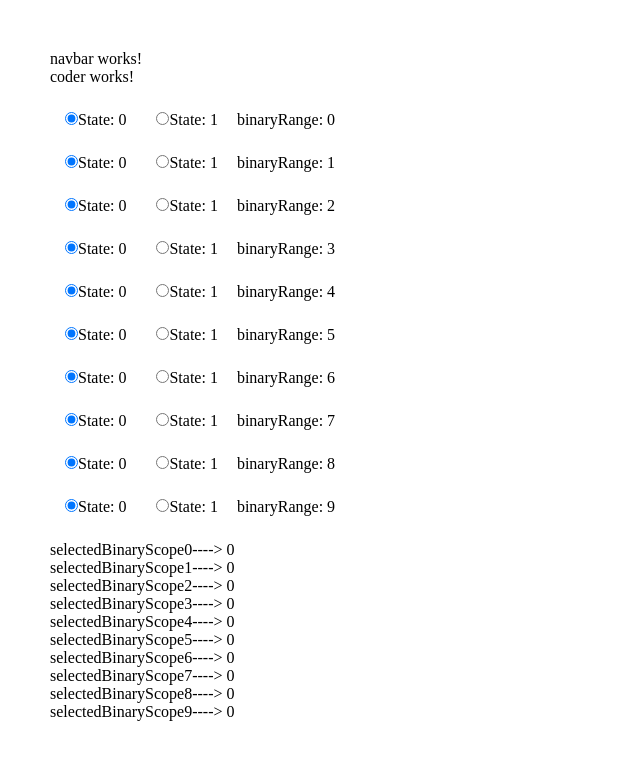
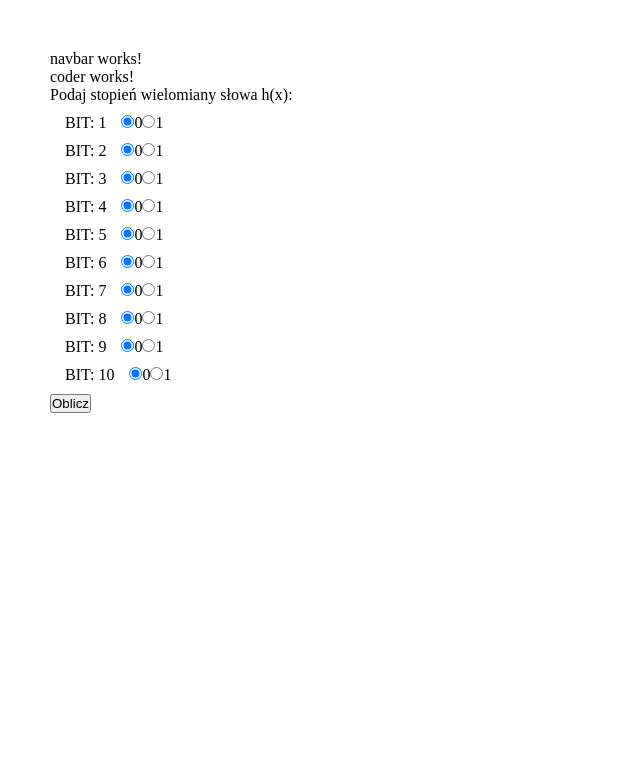
Before and after one commit to agims7/Coder, an Angular app: page / in a window 1280 px wide. Shown: the top 760 px of the page, without its empty margins (0-640 px from the left). Built offline with nearby package versions, Linux system fonts and the light colour scheme.

Commit message:
dalsze prace nad inputami

```diff
--- a/src/app/coder/coder.component.html
+++ b/src/app/coder/coder.component.html
@@ -3,60 +3,26 @@
 </p>
 
 
-<!--<div>
-  <p>Podaj stopień wielomiany słowa h(x):</p>
-  <input type="range" min="0" max="10" [(ngModel)]="hx" (change)="setInputsHx()">
-  <p>{{ hx }}</p>
-  <div class="binaryInputs">
-    <input *ngFor="let inputs of collectionHx" class="hxword" type="number" min="0" max="1">
-  </div>
 
-</div>
 
-<div>
-  <p>Podaj stopień wielomiany słowa g(x):</p>
-  <input type="range" min="0" max="10" [(ngModel)]="gx" (change)="setInputsGx()">
-  <p>{{ gx }}</p>
-  <div class="binaryInputs">
-    <input *ngFor="let inputs of collectionGx" class="gxword" type="number" min="0" max="1">
-    <input id="lastgxword" [disabled]="true" type="number" value="1">
-  </div>
-</div>
 
-<input type="submit" value="Rozpocznij" (click)="checkInputs()" />
--->
-<!--
-  <span *ngFor="let binaryState of binaryScope; let i = index">
-      <input id="binaryState{{ i }}" [(ngModel)]="selectedBinaryScope0" name="selectedBinaryScope0" type="radio" value="{{ i }}" (click)="changeState(i)"/>
+<p>Podaj stopień wielomiany słowa h(x):</p>
+
+<span class="range" *ngFor="let range of binaryRange; let j = index">
+  <span class="bit">BIT: {{ binaryRange[j] + 1 }}</span>
+  <span class="states" *ngFor="let binaryState of binaryScope; let i = index">
+      <input id="binaryState{{ i }}" [(ngModel)]="selectedBinaryScope[j]" name="selectedBinaryScope{{ j }}" type="radio" value="{{ i }}"/>
       <label for="binaryState{{ i }}">{{ binaryState }}</label>
   </span>
-
-  <span *ngFor="let binaryState of binaryScope; let i = index">
-      <input id="binaryState{{ i }}" [(ngModel)]="selectedBinaryScope1" name="selectedBinaryScope1" type="radio" value="{{ i }}" (click)="changeState(i)"/>
-      <label for="binaryState{{ i }}">{{ binaryState }}</label>
-  </span>
-
-    <span *ngFor="let binaryState of binaryScope; let i = index">
-      <input id="binaryState{{ i }}" [(ngModel)]="selectedBinaryScope2" name="selectedBinaryScope2" type="radio" value="{{ i }}" (click)="changeState(i)"/>
-      <label for="binaryState{{ i }}">{{ binaryState }}</label>
-  </span>
-
-    <span *ngFor="let binaryState of binaryScope; let i = index">
-      <input id="binaryState{{ i }}" [(ngModel)]="selectedBinaryScope3" name="selectedBinaryScope3" type="radio" value="{{ i }}" (click)="changeState(i)"/>
-      <label for="binaryState{{ i }}">{{ binaryState }}</label>
-  </span>-->
-
-<span class="range" *ngFor="let range of binaryRange; let j = index">
-
-  <span class="states" *ngFor="let binaryState of binaryScope; let i = index">
-
-      <input id="binaryState{{ i }}" [(ngModel)]="selectedBinaryScope[j]" name="selectedBinaryScope{{ j }}" type="radio" value="{{ i }}"/>
-
-      <label for="binaryState{{ i }}">State: {{ binaryState }}</label>
-  </span>
-  binaryRange: {{ binaryRange[j] }}
 </span>
 
-<p *ngFor="let item of selectedBinaryScope; let x = index">
- selectedBinaryScope{{x}}----> {{item}}
-</p>
+<button type="submit" (click)="calculate()">Oblicz</button>
+
+<div [hidden]="!visibility" class="hxSection">
+<p>Słowo h(x):</p>
+<div class="hxcodes">
+<span class="hxcode" *ngFor="let item of selectedBinaryScope; let x = index">
+  {{item}}
+  </span>
+</div>
+</div>
--- a/src/app/coder/coder.component.ts
+++ b/src/app/coder/coder.component.ts
@@ -6,38 +6,20 @@ import { Component, OnInit } from '@angular/core';
   styleUrls: ['./coder.component.less']
 })
 export class CoderComponent implements OnInit {
-  private hx: number = 5;
-  private gx: number = 5;
-  private collectionHx: any = [];
-  private collectionGx: any;
-
+  private visibility = false;
   private binaryScope: string[] = ['0', '1'];
   private binaryRange= [0, 1, 2, 3, 4, 5, 6, 7, 8, 9];
   private selectedBinaryScope = ["0", "0", "0", "0", "0","0", "0", "0", "0", "0"];
 
-
   constructor() { }
 
-  // setInputsHx() {
-  //   for (let i = 0; i < this.hx; i++) {
-  //     this.collectionHx.push(i);
-  //   }
-  // }
-
-  // setInputsGx() {
-  //   this.collectionGx = [];
-  //   for (let i = 0; i < this.gx - 1; i++) {
-  //     this.collectionGx.push(i);
-  //   }
-  // }
-
+  calculate() {
+    this.selectedBinaryScope.reverse();
+    this.visibility = true;
+  }
 
   ngOnInit() {
-    // this.setInputsHx();
-    // this.setInputsGx();
 
-    // let content: any = ( < HTMLInputElement > document.getElementById('lastgxword'));
-    // console.log(content.value);
   }
 
 }
--- a/src/styles.less
+++ b/src/styles.less
@@ -9,19 +9,24 @@ body {
     padding: 50px;
 }
 
-.binaryInputs{
-    display: inline-block;
-    input {
-        width: 25px;
-    }
+.states {
+    // margin: 0 5px;
 }
 
-
-.states {
+.bit {
     margin: 0 15px;
 }
 
 .range {
     display: block;
-    margin: 25px 0;
+    margin: 10px 0;
 }
+
+.hxcodes {
+    display: flex;
+    .hxcode {
+        width: 20px;
+        border: 1px solid black;
+        text-align: center;
+    }
+}
```
